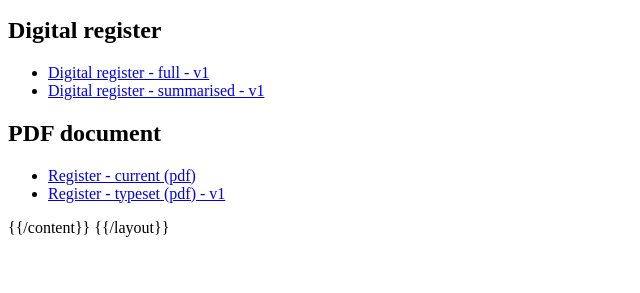
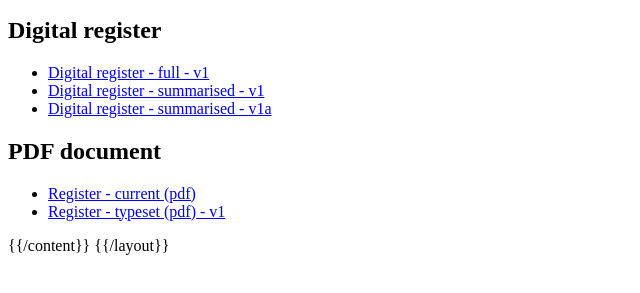
Before and after one commit to LandRegistry/property-page-html-prototypes, a plain HTML site: page app/views/register-ab-research/index.html in a window 1280 px wide. Shown: the part 127-420 px from the top of the page, without its empty margins (0-640 px from the left). Drawn offline with Linux system fonts and the light colour scheme.

Commit message:
Update index pages

```diff
--- a/app/views/register-ab-research/index.html
+++ b/app/views/register-ab-research/index.html
@@ -21,6 +21,9 @@
     <li>
       <a href="/register-ab-research/digital/digital-register-summary-v1">Digital register - summarised - v1</a>
     </li>
+    <li>
+      <a href="/register-ab-research/digital/digital-register-summary-v1a">Digital register - summarised - v1a</a>
+    </li>
   </ul>
 
   <h2 class="heading-large">PDF document</h2>
```
Also changed, not shown: app/views/index.html (+3 -0 lines).
